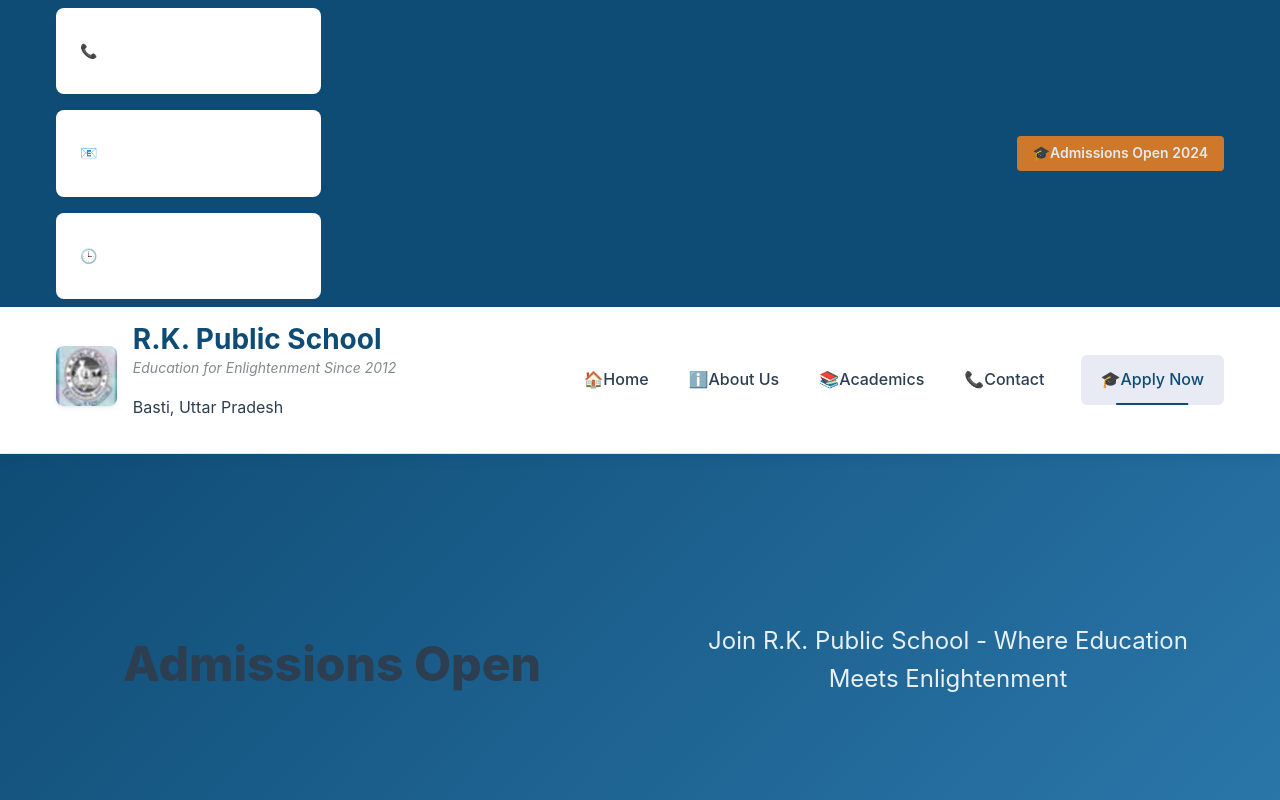
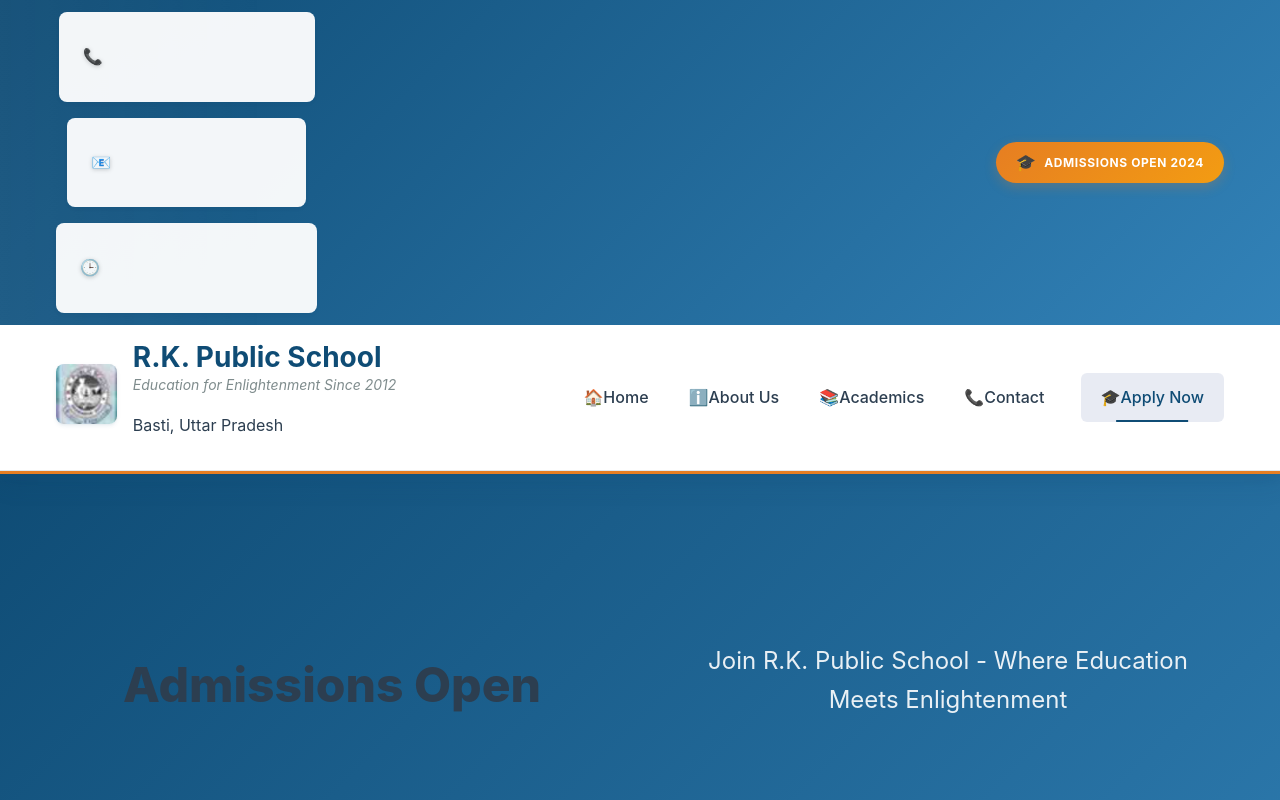
Before and after one commit to Rajverma0011/primary-school-website, a React (Vite) app: page /admissions in a window 1280 px wide. Shown: the top 800 px of the page. Built offline with nearby package versions, Linux system fonts and the light colour scheme.

Commit message:
Update header CSS with improved colors and styling
cgen-12a9e253fcca48958076b0fcdb76eeaf

```diff
--- a/src/components/common/Header.css
+++ b/src/components/common/Header.css
@@ -1,33 +1,71 @@
 .modern-header {
   background: var(--bg-primary);
-  box-shadow: var(--shadow-medium);
+  box-shadow: var(--shadow-large);
   position: sticky;
   top: 0;
   z-index: 1000;
+  border-bottom: 3px solid var(--accent-color);
 }
 
 .header-top {
-  background: var(--primary-color);
-  color: white;
-  font-size: 0.875rem;
-  padding: 0.5rem 0;
+  background: var(--bg-gradient-primary);
+  color: var(--text-light);
+  font-size: 0.8rem;
+  padding: 0.75rem 0;
+  position: relative;
+  overflow: hidden;
+}
+
+.header-top::before {
+  content: '';
+  position: absolute;
+  top: 0;
+  left: 0;
+  right: 0;
+  bottom: 0;
+  background: linear-gradient(90deg, transparent 0%, rgba(255,255,255,0.1) 50%, transparent 100%);
+  animation: shimmer 3s infinite;
+}
+
+@keyframes shimmer {
+  0% { transform: translateX(-100%); }
+  100% { transform: translateX(100%); }
 }
 
 .header-info {
   display: flex;
   justify-content: space-between;
   align-items: center;
+  position: relative;
+  z-index: 2;
 }
 
 .contact-info {
   display: flex;
-  gap: 2rem;
+  gap: 2.5rem;
+  align-items: center;
 }
 
 .info-item {
   display: flex;
   align-items: center;
   gap: 0.5rem;
+  opacity: 0.95;
+  transition: opacity 0.2s ease;
+}
+
+.info-item:hover {
+  opacity: 1;
+}
+
+.info-icon {
+  font-size: 1rem;
+  filter: drop-shadow(0 1px 2px rgba(0,0,0,0.2));
+}
+
+.info-text {
+  font-weight: 500;
+  letter-spacing: 0.025em;
 }
 
 .header-actions {
@@ -36,24 +74,54 @@
 }
 
 .admission-link {
-  background: var(--accent-color);
-  color: white;
-  padding: 0.375rem 1rem;
-  border-radius: 4px;
-  font-weight: 600;
+  background: var(--bg-gradient-warm);
+  color: var(--text-light);
+  padding: 0.5rem 1.25rem;
+  border-radius: 25px;
+  font-weight: 700;
   text-decoration: none;
-  transition: background-color 0.2s ease;
-  animation: pulse 2s infinite;
+  transition: all 0.3s ease;
+  box-shadow: var(--shadow-colored);
+  display: flex;
+  align-items: center;
+  gap: 0.5rem;
+  text-transform: uppercase;
+  font-size: 0.75rem;
+  letter-spacing: 0.05em;
+  position: relative;
+  overflow: hidden;
+}
+
+.admission-link::before {
+  content: '';
+  position: absolute;
+  top: 0;
+  left: -100%;
+  width: 100%;
+  height: 100%;
+  background: linear-gradient(90deg, transparent, rgba(255,255,255,0.3), transparent);
+  transition: left 0.5s ease;
+}
+
+.admission-link:hover::before {
+  left: 100%;
 }
 
 .admission-link:hover {
-  background: #dc2626;
-  color: white;
+  transform: translateY(-2px);
+  box-shadow: 0 6px 20px rgba(230, 126, 34, 0.4);
+  color: var(--text-light);
 }
 
-@keyframes pulse {
-  0%, 100% { opacity: 1; }
-  50% { opacity: 0.8; }
+.admission-icon {
+  font-size: 1rem;
+  animation: bounce 2s infinite;
+}
+
+@keyframes bounce {
+  0%, 20%, 50%, 80%, 100% { transform: translateY(0); }
+  40% { transform: translateY(-3px); }
+  60% { transform: translateY(-2px); }
 }
 
 .header-main {
```
